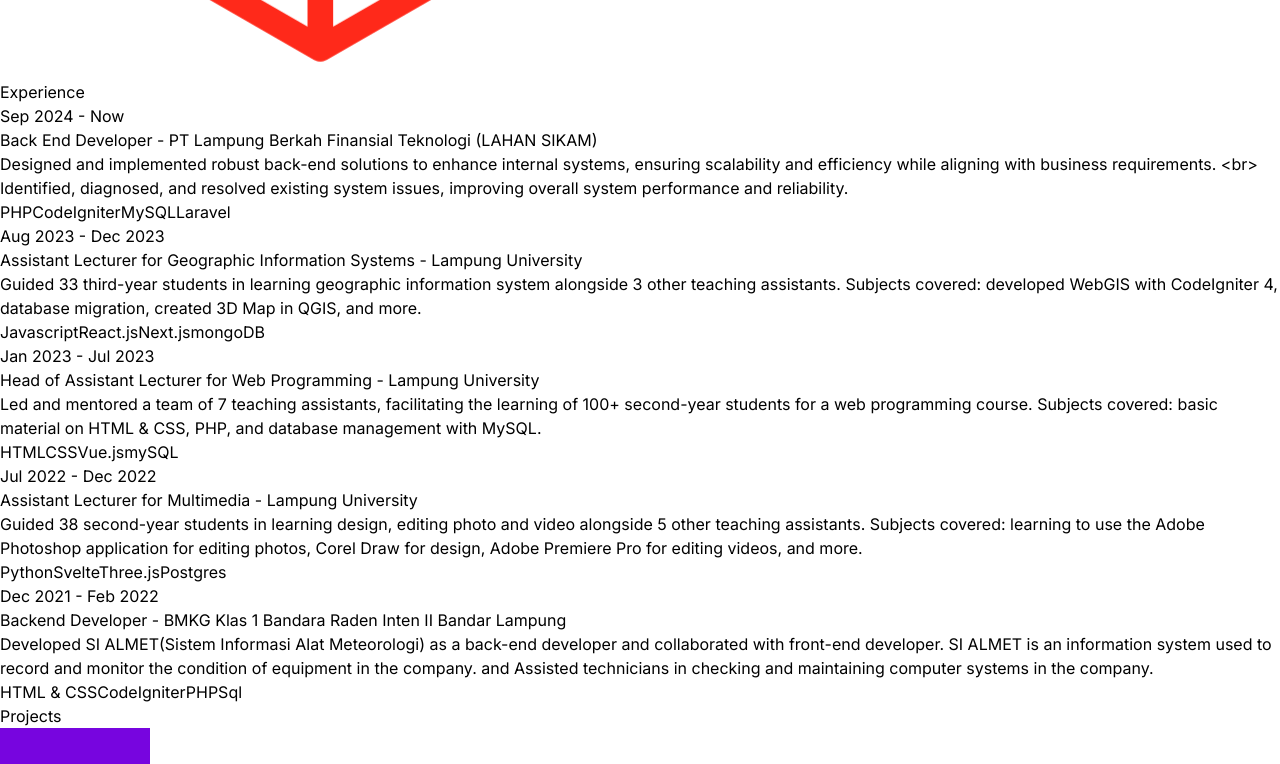
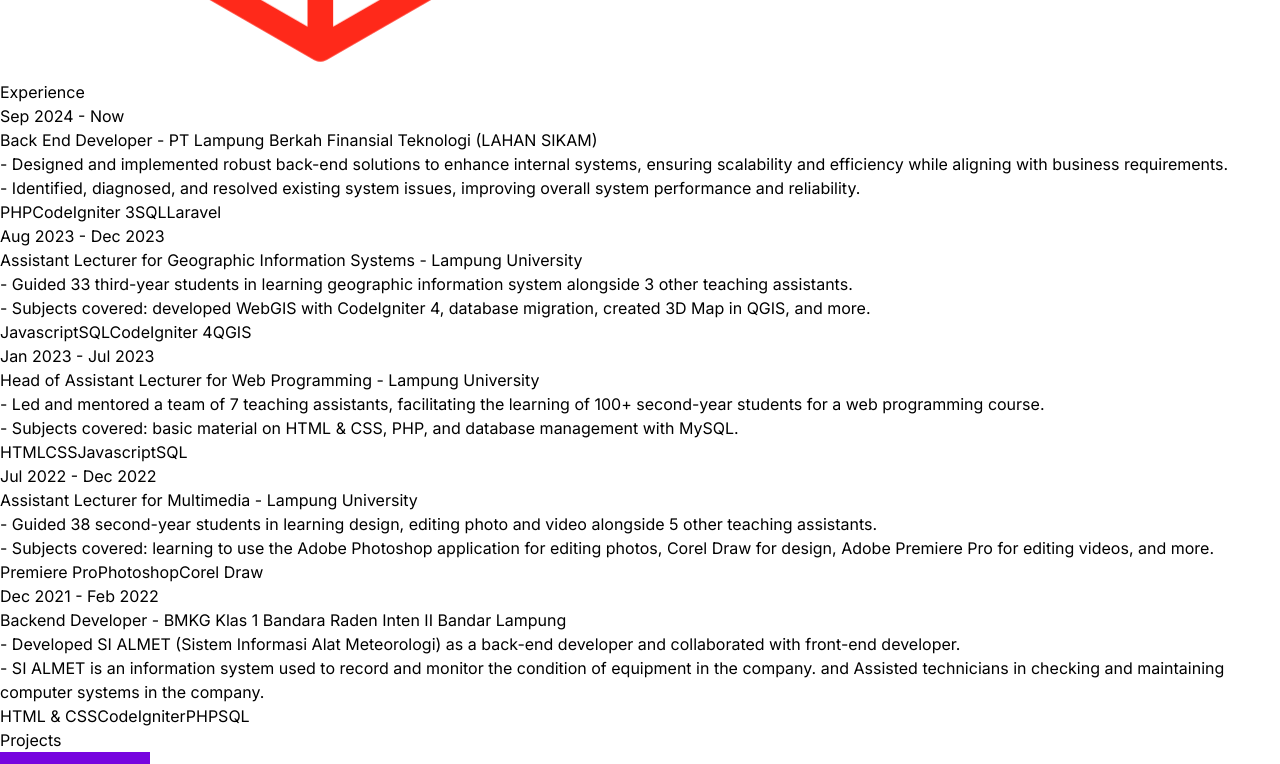
Before and after one commit to satriasapta/portfolio, a React (Vite) app: page / in a window 1280 px wide. Shown: the part 3140-3904 px from the top of the page. Built offline with nearby package versions, Linux system fonts and the light colour scheme.

Commit message:
Bug Experiences

```diff
--- a/src/components/Experience.jsx
+++ b/src/components/Experience.jsx
@@ -28,7 +28,11 @@ const Experience = () => {
                                     {experience.company}</span>
                             </h6>
 
-                            <p className='mb-4 text-neutral-400'>{experience.description}</p>
+                            {experience.description.split('\n').map((line, index) => (
+                                <p key={index} className='mb-1 text-neutral-400'>
+                                    {line}
+                                </p>
+                            ))}
                             {experience.technologies.map((tech, index) => (
                                 <span key={index} className='mr-2 mt-4 rounded bg-neutral-900 px-2 py-1 text-sm font-medium text-purple-800'>
                                     {tech}
--- a/src/constants/index.js
+++ b/src/constants/index.js
@@ -12,38 +12,41 @@ export const EXPERIENCES = [
     year: "Sep 2024 - Now",
     role: "Back End Developer",
     company: "PT Lampung Berkah Finansial Teknologi (LAHAN SIKAM)",
-    description: `Designed and implemented robust back-end solutions to enhance internal systems, ensuring scalability and efficiency while aligning with business requirements. <br> Identified, diagnosed, and resolved existing system issues, improving overall system performance and reliability. `,
-    technologies: ["PHP", "CodeIgniter", "MySQL", "Laravel"],
+    description: `- Designed and implemented robust back-end solutions to enhance internal systems, ensuring scalability and efficiency while aligning with business requirements. \n - Identified, diagnosed, and resolved existing system issues, improving overall system performance and reliability. `,
+    technologies: ["PHP", "CodeIgniter 3", "SQL", "Laravel"],
   },
   {
     year: "Aug 2023 - Dec 2023",
     role: "Assistant Lecturer for Geographic Information Systems",
     company: "Lampung University",
-    description: `Guided 33 third-year students in learning geographic information system alongside 3 other teaching assistants. Subjects covered: developed WebGIS with CodeIgniter 4, database migration, created 3D Map in QGIS, and more.`,
-    technologies: ["Javascript", "React.js", "Next.js", "mongoDB"],
+    description: `- Guided 33 third-year students in learning geographic information system alongside 3 other teaching assistants. \n
+    - Subjects covered: developed WebGIS with CodeIgniter 4, database migration, created 3D Map in QGIS, and more.`,
+    technologies: ["Javascript", "SQL", "CodeIgniter 4", "QGIS"],
   },
   {
     year: "Jan 2023 - Jul 2023",
     role: "Head of Assistant Lecturer for Web Programming",
     company: "Lampung University",
-    description: `Led and mentored a team of 7 teaching assistants, facilitating the learning of 100+ second-year students for a web programming course. Subjects covered: basic material on HTML & CSS, PHP, and database management with MySQL.`,
-    technologies: ["HTML", "CSS", "Vue.js", "mySQL"],
+    description: `- Led and mentored a team of 7 teaching assistants, facilitating the learning of 100+ second-year students for a web programming course. \n
+    - Subjects covered: basic material on HTML & CSS, PHP, and database management with MySQL.`,
+    technologies: ["HTML", "CSS", "Javascript", "SQL"],
   },
   {
     year: "Jul 2022 - Dec 2022",
     role: "Assistant Lecturer for Multimedia",
     company: "Lampung University",
-    description: `Guided 38 second-year students in learning design, editing photo and video alongside 5 other teaching assistants.
-    Subjects covered: learning to use the Adobe Photoshop application for editing photos, Corel Draw for design, Adobe Premiere Pro for editing videos, and more.
+    description: `- Guided 38 second-year students in learning design, editing photo and video alongside 5 other teaching assistants. \n
+    - Subjects covered: learning to use the Adobe Photoshop application for editing photos, Corel Draw for design, Adobe Premiere Pro for editing videos, and more.
 `,
-    technologies: ["Python", "Svelte", "Three.js", "Postgres"],
+    technologies: ["Premiere Pro", "Photoshop", "Corel Draw"],
   },
   {
     year: "Dec 2021 - Feb 2022",
     role: "Backend Developer",
     company: "BMKG Klas 1 Bandara Raden Inten II Bandar Lampung",
-    description: `Developed SI ALMET(Sistem Informasi Alat Meteorologi) as a back-end developer and collaborated with front-end developer. SI ALMET is an information system used to record and monitor the condition of equipment in the company. and Assisted technicians in checking and maintaining computer systems in the company.`,
-    technologies: ["HTML & CSS", "CodeIgniter", "PHP", "Sql"],
+    description: `- Developed SI ALMET (Sistem Informasi Alat Meteorologi) as a back-end developer and collaborated with front-end developer. \n
+    - SI ALMET is an information system used to record and monitor the condition of equipment in the company. and Assisted technicians in checking and maintaining computer systems in the company.`,
+    technologies: ["HTML & CSS", "CodeIgniter", "PHP", "SQL"],
   },
 ];
 
```
